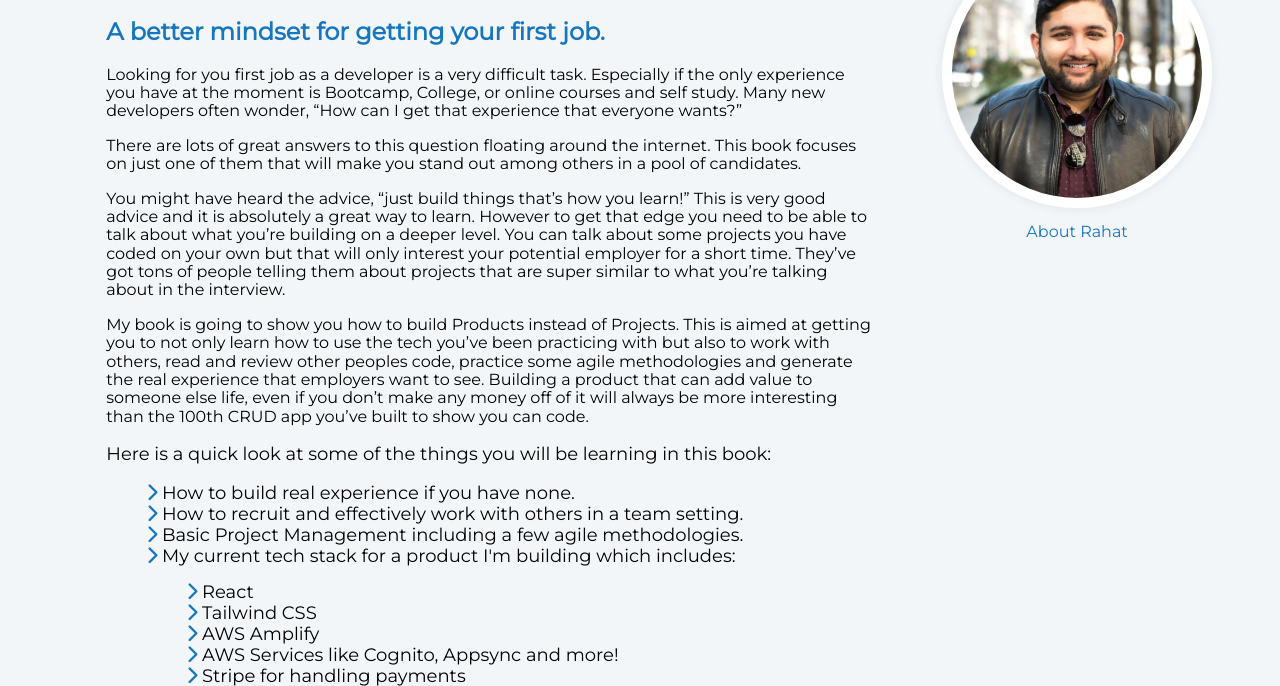
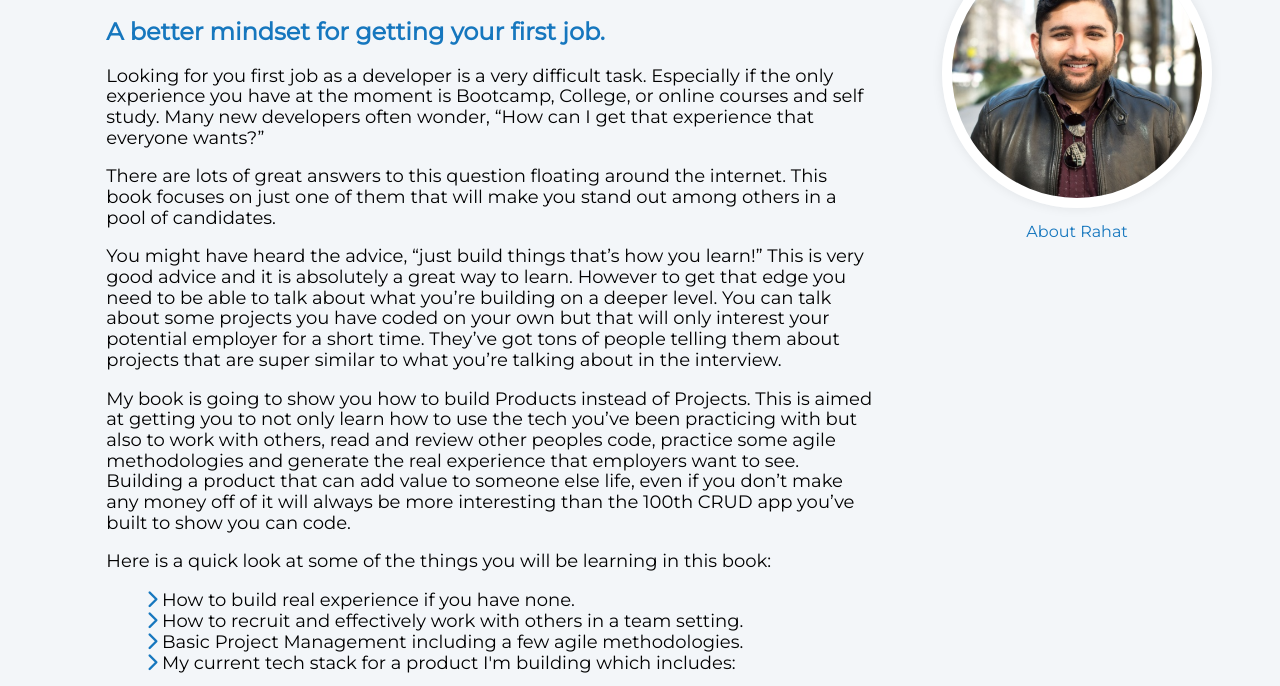
Before and after one commit to Rahat-ch/BuildingProductsBecomeaDev, a website: page index.html in a window 1280 px wide. Shown: the part 100-786 px from the top of the page. Drawn offline with Linux system fonts and the light colour scheme.

Commit message:
fix paragraph styling

```diff
--- a/index.html
+++ b/index.html
@@ -23,18 +23,19 @@
     <main class="mainInfo">
       <h1 class="headline">Build a Product become a Developer</h1>
       <h2 class="headline" id="subHeadline">A better mindset for getting your first job.</h2>
-      <p class="para">
-      <p>Looking for you first job as a developer is a very difficult task. Especially if the only
+      <p class="para">Looking for you first job as a developer is a very difficult task. Especially if the only
         experience you have at the
         moment is Bootcamp, College, or online courses and self study. Many new developers often wonder, “How can I get
         that
         experience that everyone wants?”</p>
 
-      <p>There are lots of great answers to this question floating around the internet. This book focuses on just one of
+      <p class="para">There are lots of great answers to this question floating around the internet. This book focuses
+        on just one of
         them
         that will make you stand out among others in a pool of candidates.</p>
 
-      <p>You might have heard the advice, “just build things that’s how you learn!” This is very good advice and it is
+      <p class="para">You might have heard the advice, “just build things that’s how you learn!” This is very good
+        advice and it is
         absolutely
         a great way to learn. However to get that edge you need to be able to talk about what you’re building on a
         deeper level.
@@ -44,7 +45,8 @@
         about
         in the interview.</p>
 
-      <p>My book is going to show you how to build Products instead of Projects. This is aimed at getting you to not
+      <p class="para">My book is going to show you how to build Products instead of Projects. This is aimed at getting
+        you to not
         only
         learn
         how to use the tech you’ve been practicing with but also to work with others, read and review other peoples
@@ -54,7 +56,6 @@
         can add value to someone else life, even if you don’t make any money off of it will always be more interesting
         than the
         100th CRUD app you’ve built to show you can code.</p>
-      </p>
       <p class="para">Here is a quick look at some of the things you will be learning in this book: </p>
       <ul class="dopeList">
         <li>
```
